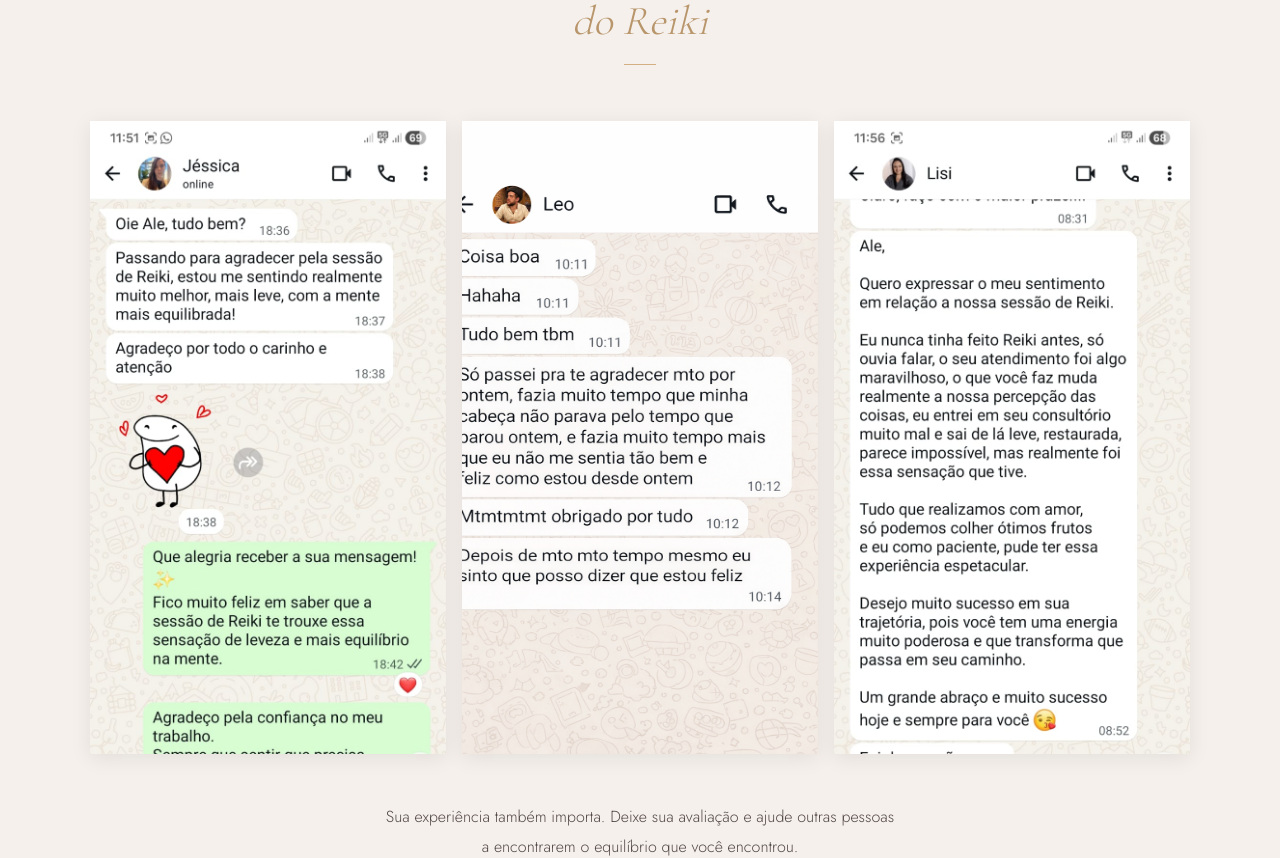
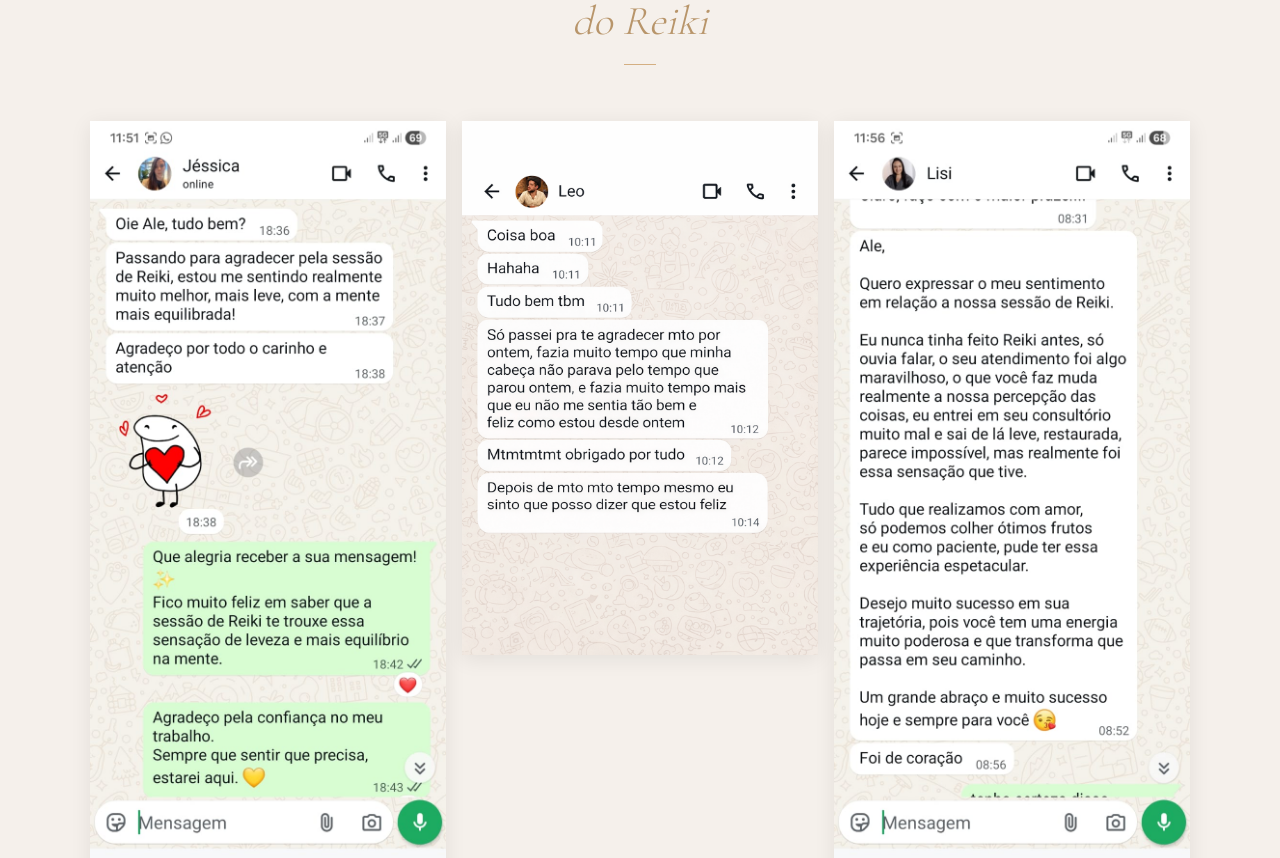
Before and after one commit to susiguerra1-pixel/alevencatoreiki, a Next.js app: page / in a window 1280 px wide. Shown: the part 5200-6058 px from the top of the page. Built offline with nearby package versions, Linux system fonts and the light colour scheme.

Commit message:
fix: exibe depoimentos completos sem corte lateral
Co-Authored-By: Claude Sonnet 4.6 <noreply@anthropic.com>

```diff
--- a/src/components/Testimonials.tsx
+++ b/src/components/Testimonials.tsx
@@ -31,15 +31,17 @@ export default function Testimonials() {
         </AnimatedSection>
 
         {/* Imagens dos depoimentos */}
-        <div className="grid md:grid-cols-3 gap-4 mb-12">
+        <div className="grid md:grid-cols-3 gap-4 mb-12 items-start">
           {images.map((img, i) => (
             <AnimatedSection key={i} delay={i * 0.1}>
-              <div className="relative w-full aspect-[9/16] overflow-hidden shadow-[0_4px_20px_rgba(0,0,0,0.08)]">
+              <div className="shadow-[0_4px_20px_rgba(0,0,0,0.08)]">
                 <Image
                   src={img.src}
                   alt={img.alt}
-                  fill
-                  className="object-cover object-top"
+                  width={0}
+                  height={0}
+                  sizes="(max-width: 768px) 100vw, 33vw"
+                  className="w-full h-auto"
                 />
               </div>
             </AnimatedSection>
```
